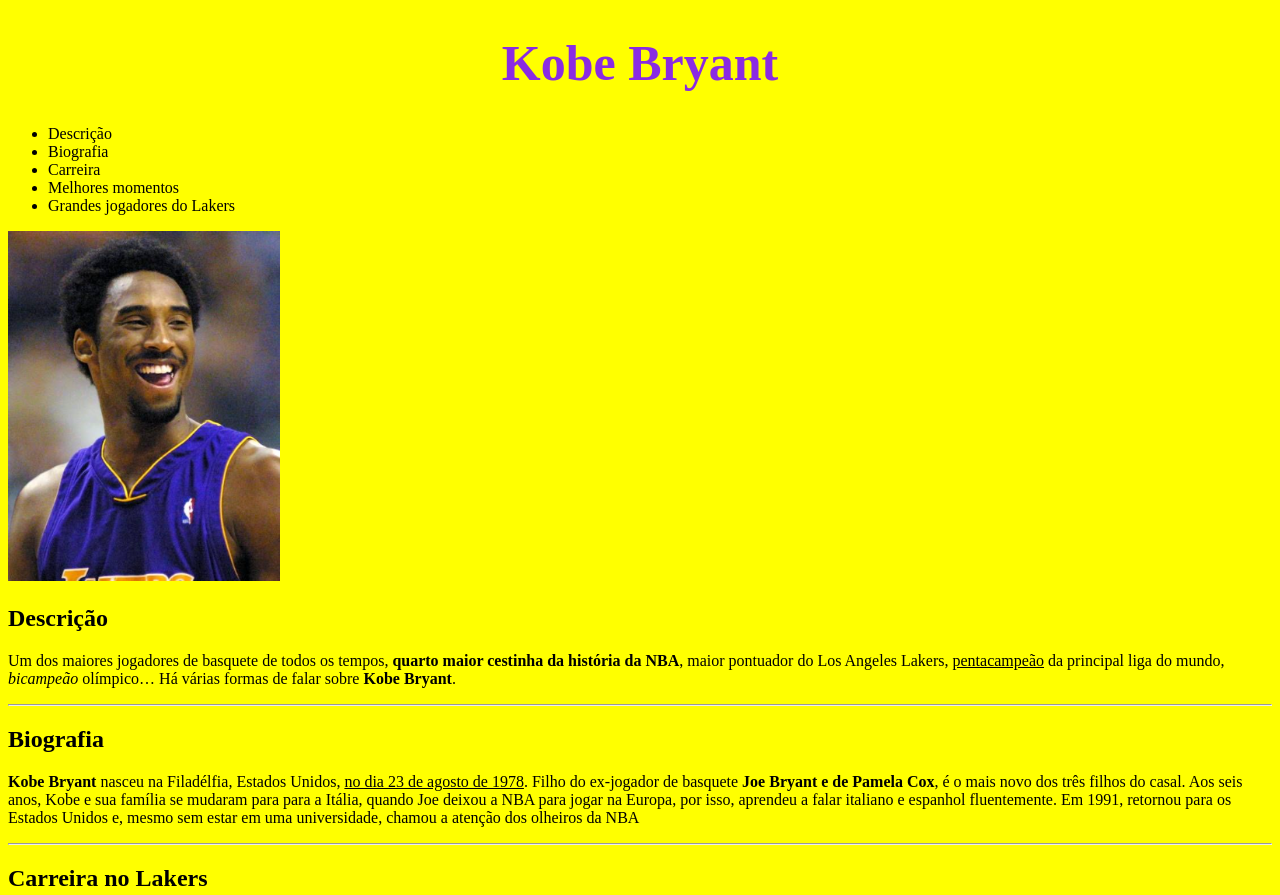
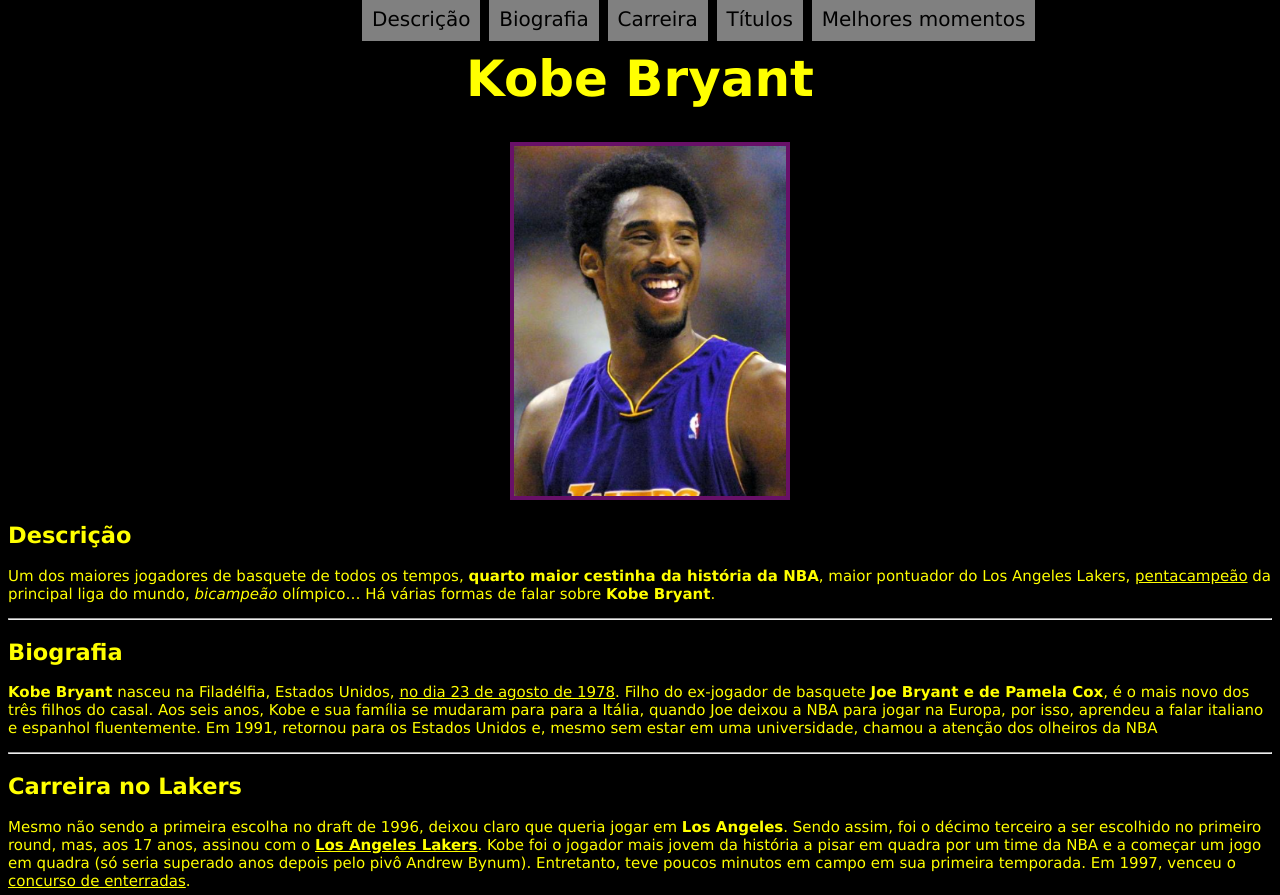
Before and after one commit to joaoparqum/projeto_web_joao, a plain HTML site: page index.html in a window 1280 px wide. Shown: the top 895 px of the page. Drawn offline with Linux system fonts and the light colour scheme.

Commit message:
Adicionando CSS externo e menu

```diff
--- /dev/null
+++ b/_css/style.css
@@ -0,0 +1,78 @@
+body{
+    background-color: black;
+    font-family: Verdana, Geneva, Tahoma, sans-serif;
+    font-size: 15px;
+}
+
+h1{
+    color: yellow;
+    text-align: center;
+    font-size: 50px;
+    margin-top: 50px;
+}
+
+a{
+    font-size: 20px;
+    color: white;
+}
+
+figure.foto img{
+    border: 4px solid rgb(104, 16, 104);
+    margin-left: 39%;
+}
+
+section{
+    color: yellow;
+}
+
+section#Melhores h2{
+    margin-left: 550px;
+}
+
+section#Melhores video{
+    margin-left: 430px;
+}
+
+nav#menu{
+    display: block;
+}
+
+nav#menu ul{
+    position: absolute;
+    top: -20px;
+    left: 320px;
+}
+
+nav#menu li{
+    display: inline-block;
+    background-color: grey;
+    padding: 10px;
+    margin: 2px;
+    transition: background-color 1s;
+}
+
+nav#menu li:hover{
+    background-color: rgb(104, 16, 104);
+}
+
+nav#menu a{
+    color: black;
+    text-decoration: none;
+}
+
+nav#menu a:hover{
+    color: yellow;
+    text-decoration: underline;
+}
+
+section#link{
+    margin-left: 590px;
+}
+
+footer{
+    text-align: center;
+    color: white;
+    font-size: 20px;
+    margin-top: 20px;
+    padding: 10px;
+}
--- /dev/null
+++ b/_css/style_2.css
@@ -0,0 +1,39 @@
+body{
+    background-color: black;
+    font-family: Verdana, Geneva, Tahoma, sans-serif;
+    font-size: 15px;
+}
+
+h1{
+    color: yellow;
+    text-align: center;
+    font-size: 50px;
+    margin-top: 50px;
+}
+
+h2{
+    color: yellow;
+    text-align: center;
+}
+
+p{
+    color: yellow;
+}
+
+a{
+    font-size: 20px;
+    color: white;
+}
+
+picture.foto img{
+    border: 4px solid rgb(104, 16, 104);
+    margin-left: 350px;
+}
+
+section#link{
+    margin-left: 590px;
+}
+
+iframe{
+    margin-left: 400px
+}
--- a/index.html
+++ b/index.html
@@ -6,54 +6,56 @@
     <meta name="viewport" content="width=device-width, initial-scale=1.0">
     <title>Kobe Bryant</title>
     <link rel="shortcut icon" href="/images/bola-de-basquete.ico" type="image/x-icon">
-    <style>
-        body{
-            background-color: yellow;
-        }
-        h1{
-            color: blueviolet;
-            text-align: center;
-            font-size: 50px;
-        }
-        a{
-            font-size: 20px;
-        }
-    </style>
+    <link rel="stylesheet" href="/_css/style.css">
 </head>
 <body>
+
+    <header>
+        <nav id="menu">
+            <ul>
+                <a href="#Descrição"><li>Descrição</li></a>
+                <a href="#Biografia"><li>Biografia</li></a>
+                <a href="#Carreira"><li>Carreira</li></a>
+                <a href="#Titulos"><li>Títulos</li></a>
+                <a href="#Melhores"><li>Melhores momentos</li></a>
+            </ul>
+        </nav>
+
         <h1>Kobe Bryant</h1>
+    </header>
 
-    <ul>
-        <li>Descrição</li>
-        <li>Biografia</li>
-        <li>Carreira</li>
-        <li>Melhores momentos</li>
-        <li>Grandes jogadores do Lakers</li>
-    </ul>
+    <figure class="foto">
+        <img src="/images/kobe_resized_resized.jpg" alt="Kobe Bryant">
+    </figure>
 
-    <img src="/images/kobe_resized_resized.jpg" alt="Kobe Bryant">
-
+    <section id="Descrição">
         <h2>Descrição</h2>
         <p>
             Um dos maiores jogadores de basquete de todos os tempos, <strong>quarto maior cestinha da história da NBA</strong>, maior pontuador do Los Angeles Lakers, <ins>pentacampeão</ins> da principal liga do mundo, <em>bicampeão</em> olímpico… Há várias formas de falar sobre <strong>Kobe Bryant</strong>.
         </p>
+    </section>
+
     <hr>
+
+    <section id="Biografia">
         <h2>Biografia</h2>
         <p>
             <strong>Kobe Bryant</strong> nasceu na Filadélfia, Estados Unidos, <ins>no dia 23 de agosto de 1978</ins>. Filho do ex-jogador de basquete <strong>Joe Bryant e de Pamela Cox</strong>, é o mais novo dos três filhos do casal. Aos seis anos, Kobe e sua família se mudaram para para a Itália, quando Joe deixou a NBA para jogar na Europa, por isso, aprendeu a falar italiano e espanhol fluentemente.
 
             Em 1991, retornou para os Estados Unidos e, mesmo sem estar em uma universidade, chamou a atenção dos olheiros da NBA
         </p>
+    </section>
 
     <hr>
 
+    <section id="Carreira">
         <h2>Carreira no Lakers</h2>
         <p>
             Mesmo não sendo a primeira escolha no draft de 1996, deixou claro que queria jogar em <strong>Los Angeles</strong>. Sendo assim, foi o décimo terceiro a ser escolhido no primeiro round, mas, aos 17 anos, assinou com o <strong><ins>Los Angeles Lakers</ins></strong>.  Kobe foi o jogador mais jovem da história a pisar em quadra por um time da NBA e a começar um jogo em quadra (só seria superado anos depois pelo pivô Andrew Bynum). Entretanto, teve poucos minutos em campo em sua primeira temporada. Em 1997, venceu o <ins>concurso de enterradas</ins>.
         </p>
+    </section>
 
-    <hr>
-
+    <section id="Titulos">
         <h3>Títulos individuais</h3>
 
         <ul>
@@ -71,18 +73,32 @@
                     <li>Ouro: 2012</li>
                 </ul>
         </ul>
+    </section>
+
     <hr>
 
+    <section id="Melhores">
         <h2>Melhores momentos</h2>
 
         <video width="500" controls>
             <source src="/video/kobe.mp4" type="video/mp4">
             <p>Seu navegador não conseguiu carregar o vídeo</p>
         </video>
+    </section>
 
-    <br><br>
+    <br>
 
+    <section id="link">
         <a href="/index2.html" target="_blank">Próxima página</a>
+    </section>
+
+    <br>
+    <hr>
+
+    <footer>
+        <p>Desenvolvido por João Paulo</p>
+    </footer>
+    <br>
 
     <!--
         link do meu projeto no Github:
```
Also changed, not shown: index2.html (+7 -15 lines). Lines whose indentation alone changed are shown as unchanged.
